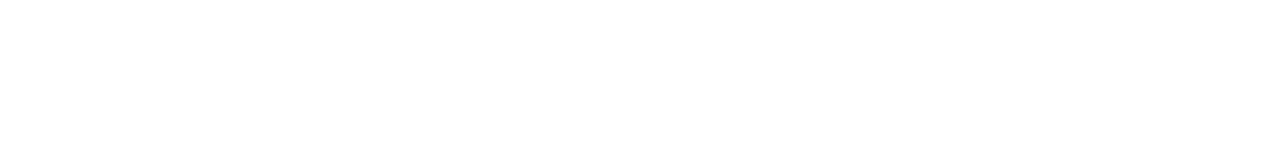
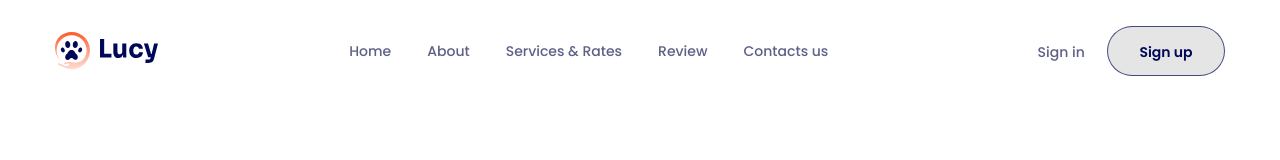
Before and after one commit to B-Giang/h8-project-04, a plain HTML site: page index.html in a window 1280 px wide. Drawn offline with Linux system fonts and the light colour scheme.

Commit message:
complete Header

```diff
--- a/assets/css/style.css
+++ b/assets/css/style.css
@@ -11,6 +11,11 @@ body {
     font-family: 'Poppins', sans-serif;
 }
 
+/*-- Common --*/
+a {
+    text-decoration: none;
+}
+
 h1, h2, h3, h4, h5, h6 {
     font-family: 'Sora', sans-serif;
 }
@@ -19,3 +24,65 @@ input, textarea, select, button {
     font-size: inherit;
     font-family: inherit;
 }
+
+.container {
+    width: 1170px;
+    max-width: calc(100% - 48px);
+    margin: 0 auto;
+}
+
+.btn {
+    --height: 56px;
+
+    display: inline-block;
+    min-width: 130px;
+    height: var(--height);
+    line-height: var(--height);
+    font-weight: 600;
+    font-size: 1.4rem;
+    text-align: center;
+    color: #000958;
+    border: 1px solid rgb(0, 9, 88, 0.7);
+    border-radius: 999px;
+    background: #E5E5E5;
+}
+
+.btn:hover {
+    opacity: 0.9;
+}
+
+/*-- Header --*/
+.header {
+    padding: 26px 0;
+}
+
+.header__inner {
+    display: flex;
+    align-items: center;
+    justify-content: space-between;
+}
+
+.navbar__list {
+    display: flex;
+}
+
+
+.header-action__link,
+.navbar__link {
+    padding: 8px 18px;
+    font-weight: 500;
+    font-size: 1.4rem;
+    line-height: 1;
+    color: #5E6085;
+}
+
+.navbar__link:hover {
+    color: #000958;
+    text-shadow: 1px 0 0 currentColor;
+}
+
+.header-action__btn {
+    --height: 50px;
+
+    min-width: 118px;
+}
--- a/index.html
+++ b/index.html
@@ -37,6 +37,39 @@
     <link rel="stylesheet" href="./assets/css/style.css">
 </head>
 <body>
-
+    <!-- Header -->
+    <header class="header">
+        <div class="container">
+            <div class="header__inner">
+                <!-- Logo -->
+                <img src="./assets/icons/Logo.svg" alt="Lucy" class="logo">
+                <!-- Navbar -->
+                <nav class="navbar">
+                    <ul class="navbar__list">
+                        <li class="navbar__item">
+                            <a href="#!" class="navbar__link">Home</a>
+                        </li>
+                        <li class="navbar__item">
+                            <a href="#!" class="navbar__link">About</a>
+                        </li>
+                        <li class="navbar__item">
+                            <a href="#!" class="navbar__link">Services & Rates</a>
+                        </li>
+                        <li class="navbar__item">
+                            <a href="#!" class="navbar__link">Review</a>
+                        </li>
+                        <li class="navbar__item">
+                            <a href="#!" class="navbar__link">Contacts us</a>
+                        </li>
+                    </ul>
+                </nav>
+                <!-- Header Action -->
+                <div class="header-action">
+                    <a href="#!" class="header-action__link">Sign in</a>
+                    <a href="#!" class="btn header-action__btn">Sign up</a>
+                </div>
+            </div>
+        </div>
+    </header>
 </body>
 </html>
```
Also changed, not shown: assets/icons/Logo.svg (added), assets/img/hero-cat1.png (added), assets/img/hero-dog.png (added), assets/img/hero-dog1.png (added), assets/img/hero-dog2.png (added).
